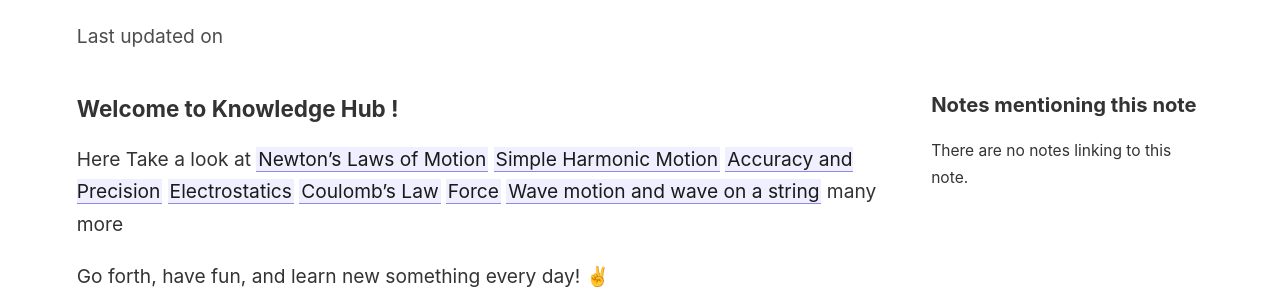
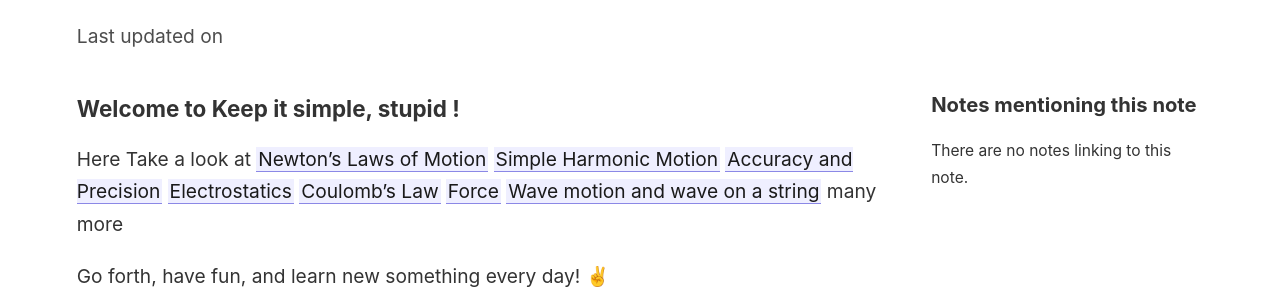
Before and after one commit to kulshekhar22/kultype, a Jekyll site: the page built from _notes/Keep it simple, stupid.md, in a window 1280 px wide. Shown: the part 185-474 px from the top of the page. Built offline with Jekyll 4.4.1, drawn with Linux system fonts in a browser that asks for light colours.

Commit message:
Update and rename Knowledge hub.md to Keep it simple, stupid.md

```diff
--- a/_notes/Knowledge hub.md
+++ b/_notes/Keep it simple, stupid.md
@@ -3,7 +3,7 @@ title: Have a Fun
 ---
 
 
-### Welcome to Knowledge Hub !
+### Welcome to Keep it simple, stupid !
 
 
 Here Take a look at [[Newton's Laws of Motion]] [[Simple Harmonic Motion]]
```
